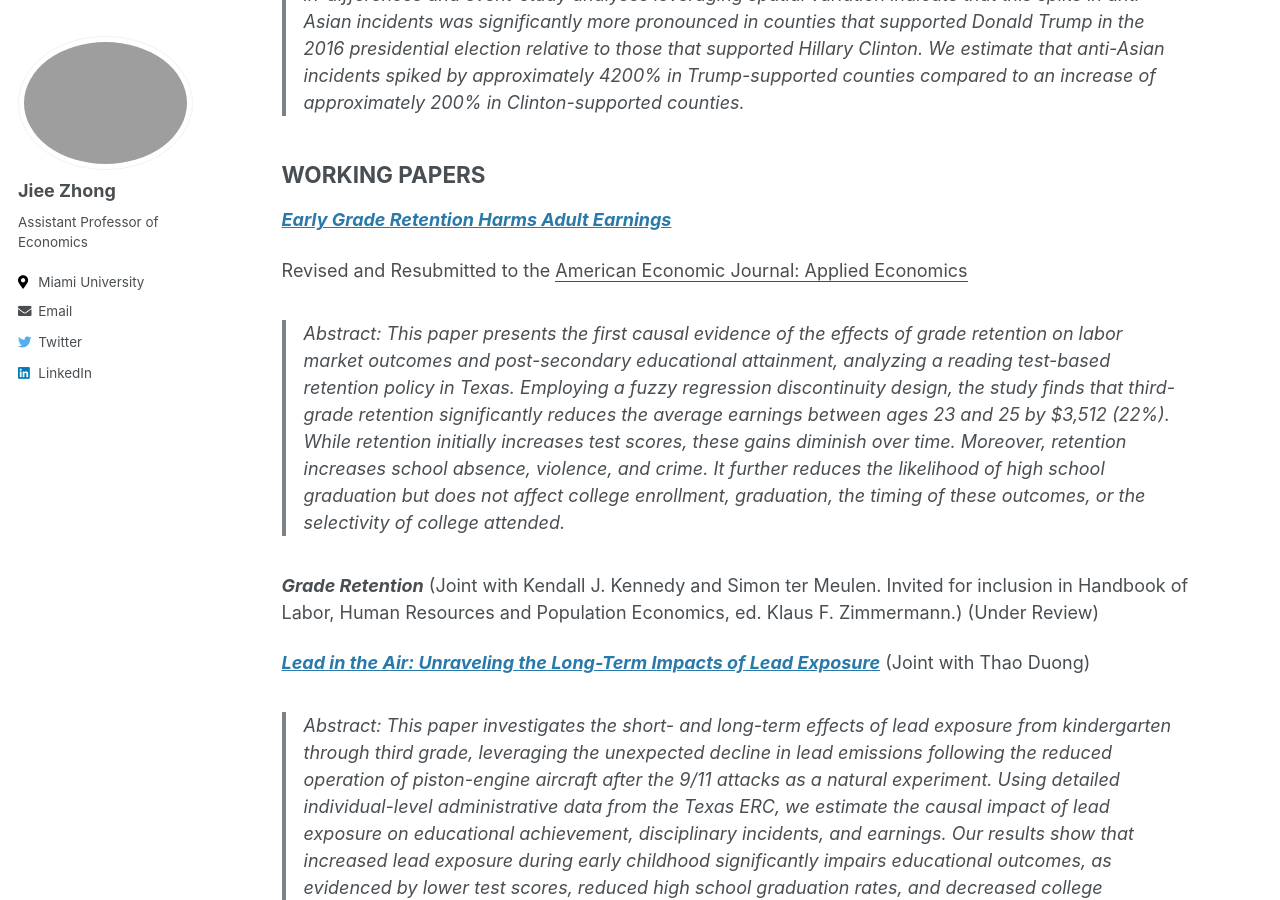
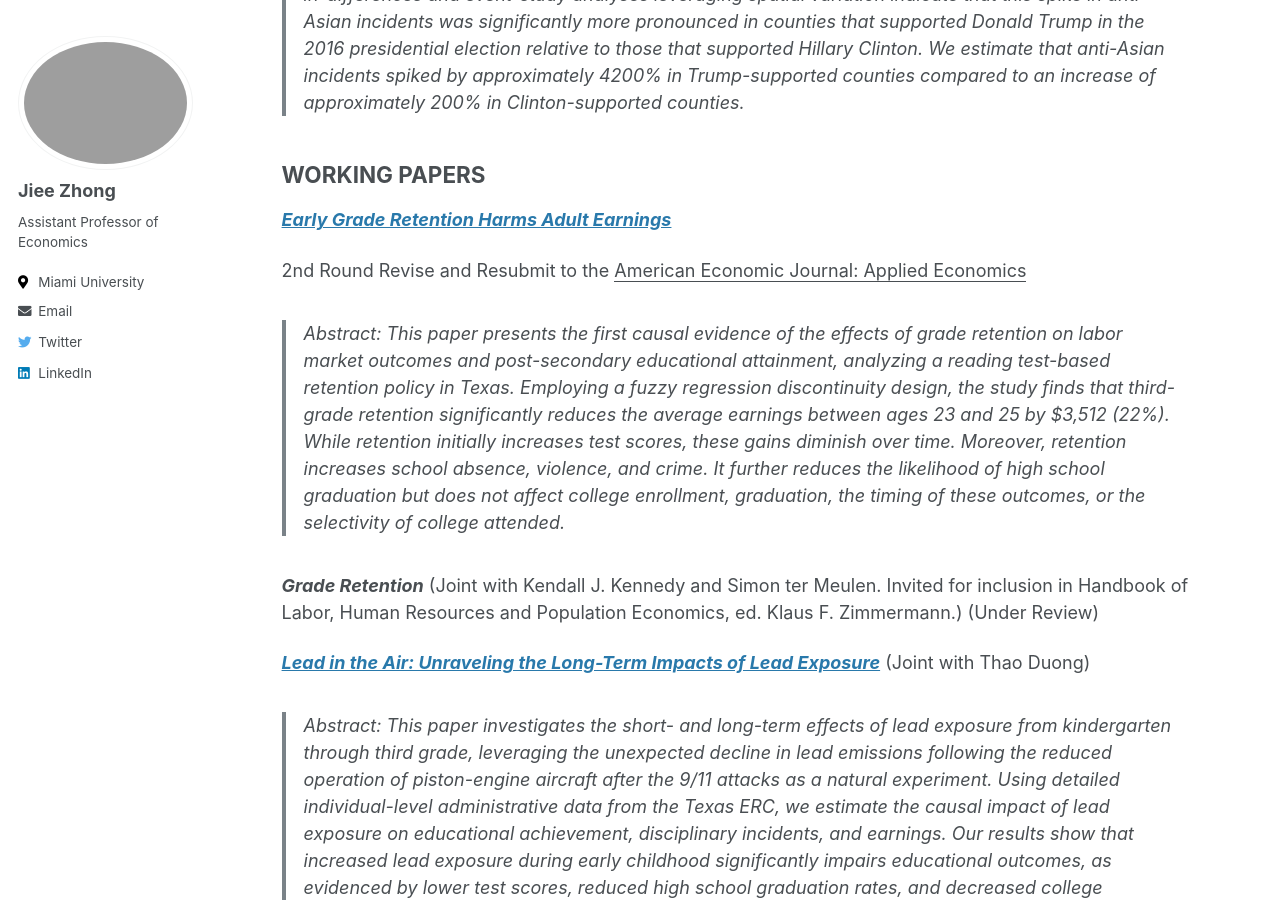
Before and after one commit to jieezhong/jieezhong.github.io, a Jekyll site: the page built from _pages/research.md, in a window 1280 px wide and 900 px high, scrolled down 595 px. Built offline with Jekyll 4.4.1, drawn with Linux system fonts in a browser that asks for light colours.

Commit message:
Update research.md

```diff
--- a/_pages/research.md
+++ b/_pages/research.md
@@ -19,7 +19,7 @@ header:
 
 ***[Early Grade Retention Harms Adult Earnings](/files/pdf/JMP_2024_Miami.pdf)***
 
-Revised and Resubmitted to the <ins> American Economic Journal: Applied Economics </ins>
+2nd Round Revise and Resubmit to the <ins> American Economic Journal: Applied Economics </ins>
 
 > Abstract: This paper presents the first causal evidence of the effects of grade retention on labor market outcomes and post-secondary educational attainment, analyzing a reading test-based retention policy in Texas. Employing a fuzzy regression discontinuity design, the study finds that third-grade retention significantly reduces the average earnings between ages 23 and 25 by $3,512 (22%). While retention initially increases test scores, these gains diminish over time. Moreover, retention increases school absence, violence, and crime. It further reduces the likelihood of high school graduation but does not affect college enrollment, graduation, the timing of these outcomes, or the selectivity of college attended.
 
```
